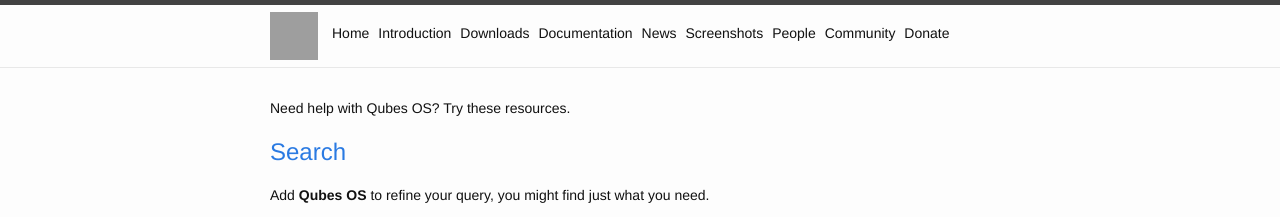
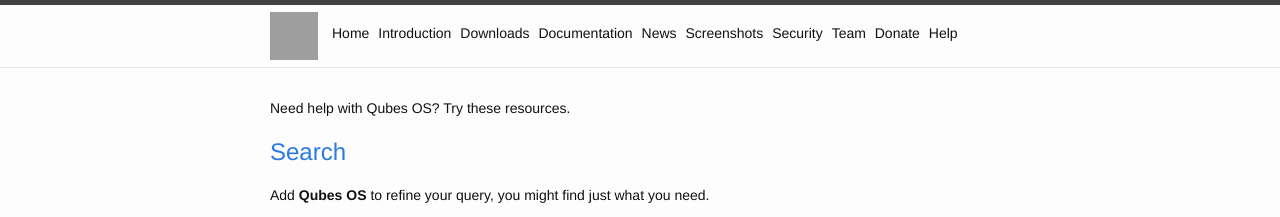
Before and after one commit to QubesOS/qubesos.github.io, a Jekyll site: the page built from pages/en/help.md, in a window 1280 px wide. Shown: the top 217 px of the page. Built offline with Jekyll 4.4.1, drawn with Linux system fonts in a browser that asks for light colours; grey boxes are pictures that could not be loaded.

Commit message:
Organize team/people/community/help pages (QubesOS/qubes-issues#1247)
The "Community" page was actually a help page, so it's now more
accurately named "Help". However, it's important to acknowledge
the community, so I've added a section on the "Team" page doing so.
The "Team" page was renamed from "People".

Also added a nav-bar link to the Security page.

```diff
--- a/_includes/header.html
+++ b/_includes/header.html
@@ -23,9 +23,10 @@
         <a class="page-link" href="{{ "/en/doc/" | prepend: site.baseurl | prepend: site.url }}">Documentation</a>
         <a class="page-link" href="{{ "/en/news/" | prepend: site.baseurl | prepend: site.url }}">News</a>
         <a class="page-link" href="{{ "/screenshots/" | prepend: site.baseurl | prepend: site.url }}">Screenshots</a>
-        <a class="page-link" href="{{ "/people/" | prepend: site.baseurl | prepend: site.url }}">People</a>
-        <a class="page-link" href="{{ "/en/community/" | prepend: site.baseurl | prepend: site.url }}">Community</a>
+        <a class="page-link" href="{{ "/en/doc/security/" | prepend: site.baseurl | prepend: site.url }}">Security</a>
+        <a class="page-link" href="{{ "/team/" | prepend: site.baseurl | prepend: site.url }}">Team</a>
         <a class="page-link" href="{{ "/en/donate/" | prepend: site.baseurl | prepend: site.url }}">Donate</a>
+        <a class="page-link" href="{{ "/en/help/" | prepend: site.baseurl | prepend: site.url }}">Help</a>
 
       </div>
     </nav>
--- a/pages/en/community.md
+++ b/pages/en/help.md
@@ -1,8 +1,10 @@
 ---
 layout: doc
-title: Community
-permalink: /en/community/
-redirect_from: /community/
+title: Help
+permalink: /en/help/
+redirect_from:
+- /en/community/
+- /community/
 ---
 
 Need help with Qubes OS? Try these resources.
@@ -11,16 +13,16 @@ Need help with Qubes OS? Try these resources.
 
 Add **Qubes OS** to refine your query, you might find just what you need.
 
-## [QubesOS Mailing Lists]({{ site.url }}{{ site.baseurl }}/doc/QubesLists/)
+## [QubesOS Mailing Lists]({{ site.url }}{{ site.baseurl }}/en/doc/mailing-lists/)
 
--   Please send all the questions regarding Qubes OS to one of [these]({{ site.url }}{{ site.baseurl }}/doc/QubesLists/) mailing lists.
+-   Please send all the questions regarding Qubes OS to one of [these]({{ site.url }}{{ site.baseurl }}/en/doc/mailing-lists/) mailing lists.
 -   To subscribe to the user list, send a blank mail to `qubes-users+subscribe@googlegroups.com`.
 -   By sending a message to the appropriate mailing list, you are not only giving others a chance to help you,
 but you may also be helping others by starting a public discussion about a shared problem or interest.
 -   **Please do not send questions to individual Qubes developers.**
 -   **Please do not [top-post](https://en.wikipedia.org/wiki/Posting_style), use inline replying or bottom-posting instead.**
 
-## [QubesOS/qubes-doc]({{ site.url }}{{ site.baseurl }}/doc/UserFaq/#qubes-users-faq)
+## [QubesOS/qubes-doc]({{ site.url }}{{ site.baseurl }}/en/doc/user-faq/)
 
 Search through the issues that the fine folks on the **Qubes Documentation** team
 have answered, or ask your own at **qubes-users** mailinglist.
```
Also changed, not shown: pages/home.md (+2 -2 lines), pages/team.md (renamed from pages/people.md, +11 -1 lines).
